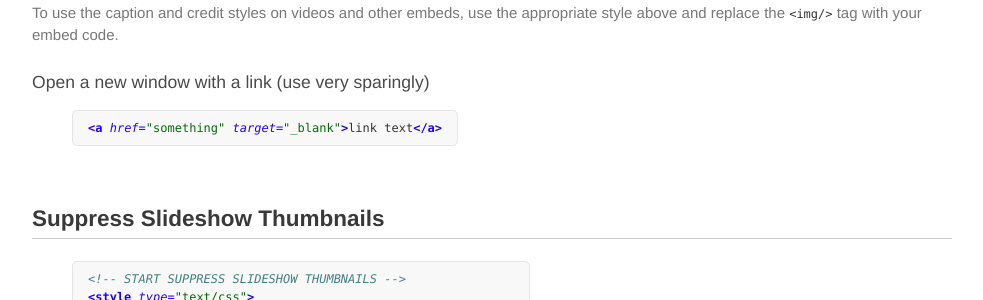
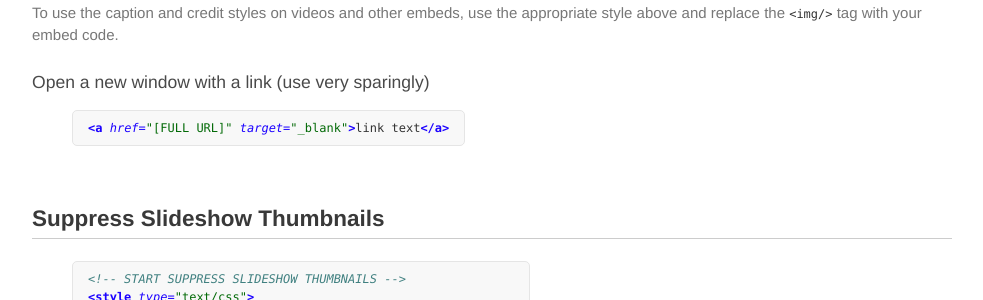
Before and after one commit to Atlantic57/html-snippets, a Jekyll site: the page built from index.md, in a window 1280 px wide and 900 px high, scrolled down 2361 px. Shown: the part 139-439 px from the top of the window, without its empty margins (148-1131 px from the left). Built offline with Jekyll 4.4.1, drawn with Linux system fonts in a browser that asks for light colours; some of the changed lines change nothing that is shown.

Commit message:
Fix new window link
Per Clarissa's suggestion

```diff
--- a/index.md
+++ b/index.md
@@ -129,7 +129,7 @@ To use the caption and credit styles on videos and other embeds, use the appropr
 ### Open a new window with a link (use very sparingly)
 
 {% highlight html %}
-<a href="something" target="_blank">link text</a>
+<a href="[FULL URL]" target="_blank">link text</a>
 {% endhighlight %}
 
 ## Suppress Slideshow Thumbnails
```
